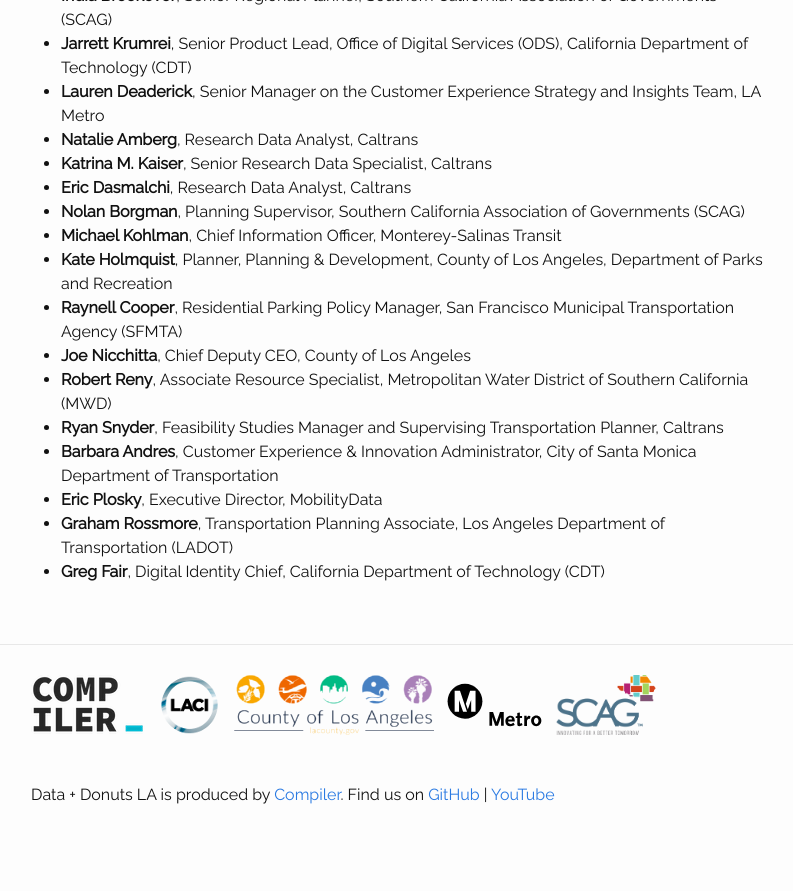
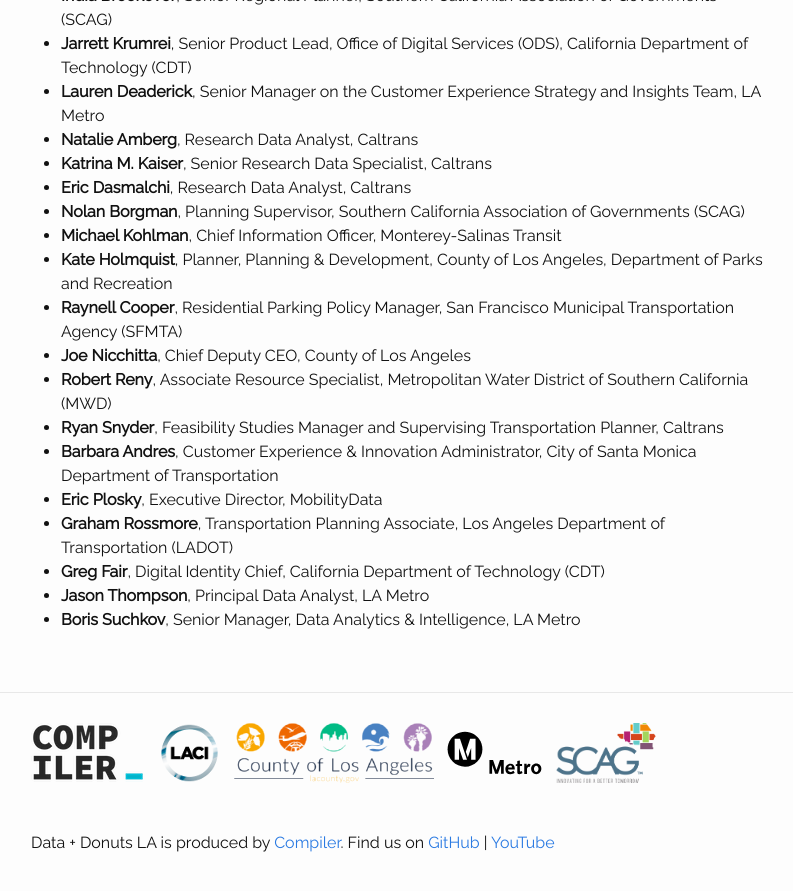
Before and after one commit to compilerla/data-donuts, a Jekyll site: the page built from src/about.md, in a window 1280 px wide and 900 px high, scrolled down 2817 px. Shown: the top 891 px of the window, without its empty margins (239-1032 px from the left). Built offline with Jekyll 4.4.1, drawn with Linux system fonts in a browser that asks for light colours; before the commit the page ends 3669 px from its top, so only the background shows below that.

Commit message:
add boris and jason as speakers

```diff
--- a/src/_data/speakers.yml
+++ b/src/_data/speakers.yml
@@ -384,3 +384,15 @@
   photo: ""
   title: "Digital Identity Chief"
   org: "California Department of Technology (CDT)"
+
+Jason Thompson:
+  name: "Jason Thompson"
+  photo: ""
+  title: "Principal Data Analyst"
+  org: "LA Metro"
+
+Boris Suchkov:
+  name: "Boris Suchkov"
+  photo: ""
+  title: "Senior Manager, Data Analytics & Intelligence"
+  org: "LA Metro"
```
